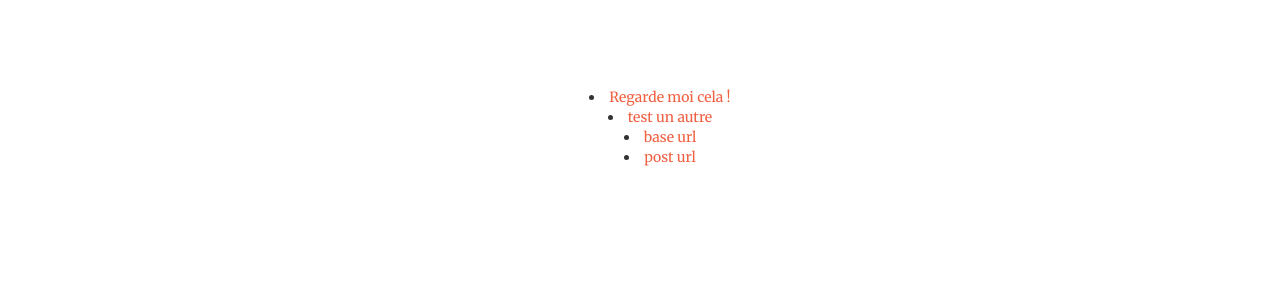
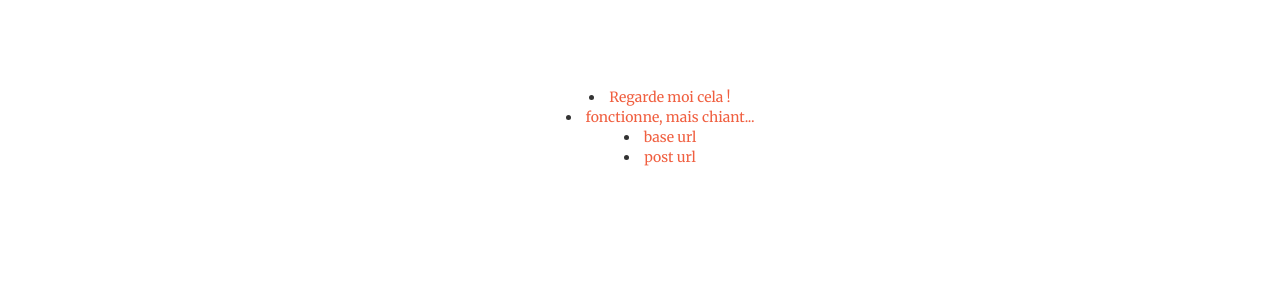
Before and after one commit to daily-frenchy/open, a Jekyll site: the page built from blog.html, in a window 1280 px wide and 998 px high. Shown: the part 315-615 px from the top of the window. Built offline with Jekyll 4.4.1, drawn with Linux system fonts in a browser that asks for light colours.

Commit message:
Update blog.html

```diff
--- a/blog.html
+++ b/blog.html
@@ -14,7 +14,7 @@ title: Blog
 					{% endfor %}
 					<li><a href="{{ site.baseurl }}{{ post.url }}">Regarde moi  cela !</a></li>
 
-					<li><a href="./2016/06/01/my-first-post.md">test un autre </a></li>
+					<li><a href="./2016/06/01/my-first-post.html">fonctionne, mais chiant... </a></li>
 
                                         <li><a href="{{ site.baseurl }}  {{ post.url }}">base url</a></li>
 
```
